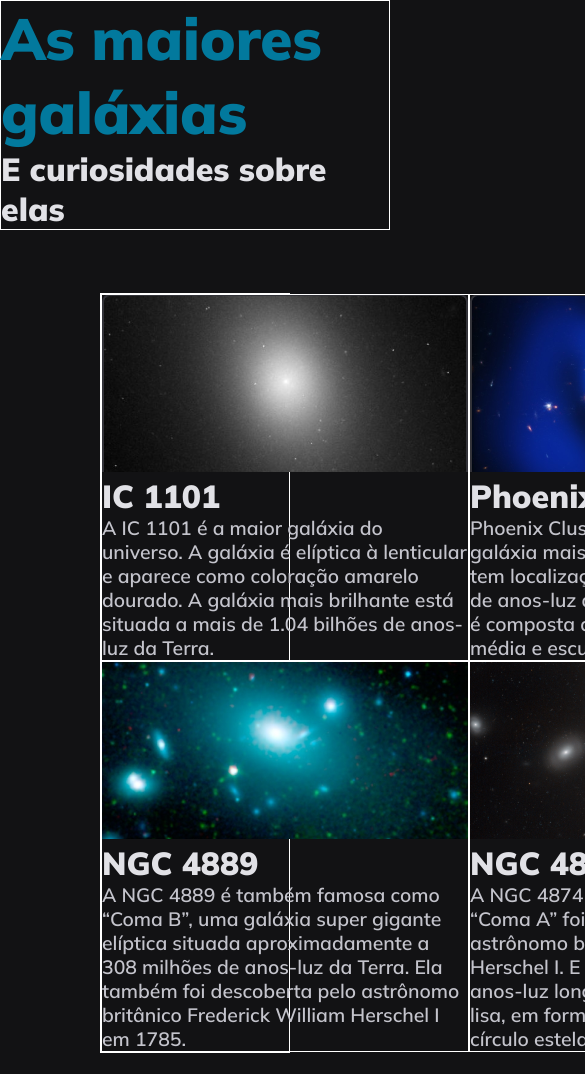
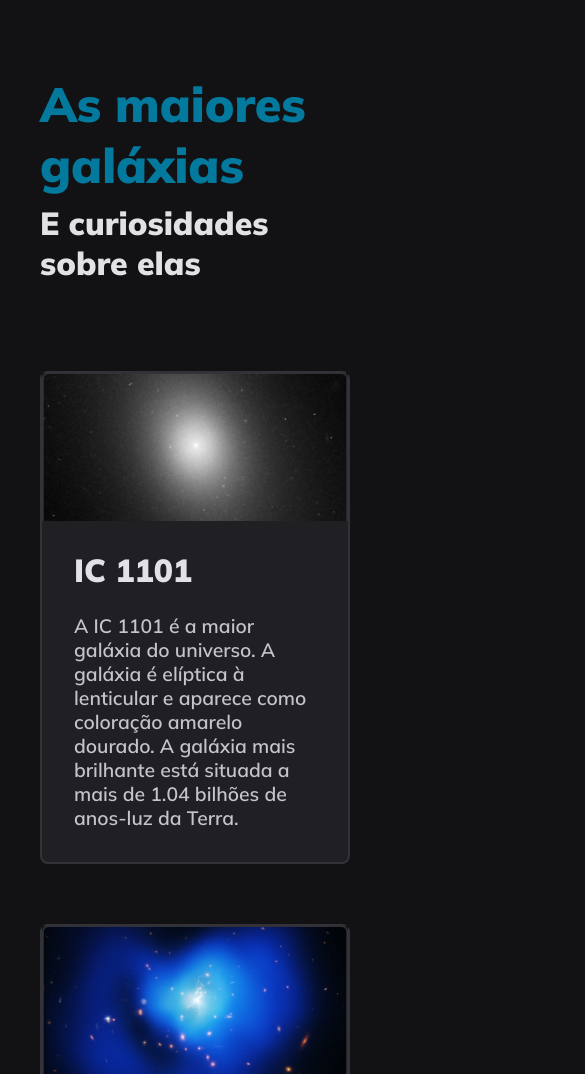
Before and after one commit to rafaelhenriquexx/galaxias, a plain HTML site: page index.html in a window 390 px wide. Shown: the top 1074 px of the page, 585 px wide, since content can reach past the window. Drawn offline with Linux system fonts and the light colour scheme.

Commit message:
continuation of HTML/CSS development

```diff
--- a/index.html
+++ b/index.html
@@ -21,26 +21,33 @@
       <h2>IC 1101</h2>
       <p>A IC 1101 é a maior galáxia do universo. A galáxia é elíptica à lenticular e aparece como coloração amarelo dourado. A galáxia mais brilhante está situada a mais de 1.04 bilhões de anos-luz da Terra. </p>
     </div>
+
     <div class="item">
       <img src="./image/image 2.png" alt="Imagem do grupo de galáxia Phoenix Cluster">
       <h2>Phoenix Cluster</h2>
       <p>Phoenix Cluster é um dos grupos de galáxia mais sólidos no universo. Ela tem localização em torno de 5.7 bilhões de anos-luz da Terra. A galáxia elíptica é composta de matéria intra-grupo média e escura.</p>
     </div>
+
     <div class="item">
       <img src="./image/image 3.png" alt="Imagem de uma galáxia espiral">
       <h2>NGC 262</h2>
       <p>A NGC 262 é localizada a 202 milhões de anos-luz da Terra, que é uma das maiores galáxias espirais conhecidas. O diâmetro da galáxia é de aproximadamente 1.3 milhões de anos-luz. </p>
     </div>
+  </div>
+
+  <div class="box">
     <div class="item">
       <img src="./image/image 4.png" alt="Imagem de uma galáxia super gigante elíptica">
       <h2>NGC 4889</h2>
       <p>A NGC 4889 é também famosa como “Coma B”, uma galáxia super gigante elíptica situada aproximadamente a 308 milhões de anos-luz da Terra. Ela também foi descoberta pelo astrônomo britânico Frederick William Herschel I em 1785.</p>
     </div>
+
     <div class="item">
       <img src="./image/image 5.png" alt="Imagem de uma galáxia lisa">
       <h2>NGC 4874</h2>
       <p>A NGC 4874 também conhecida como “Coma A” foi descoberta em 1785 pelo astrônomo britânico Frederick William Herschel I. E está a 350 milhões de anos-luz longe da Terra. É uma galáxia lisa, em forma de bola, cercada por um círculo estelar.</p>
     </div>
+
     <div class="item">
       <img src="./image/image 6.png" alt="Imagem da galáxia A2261-BCG">
       <h2>A2261-BCG</h2>
--- a/style.css
+++ b/style.css
@@ -12,6 +12,9 @@ body {
   font-family: Mulish;
   font-weight: 600;
 }
+img {
+  width: 100%;
+}
 h1 {
   color: #02799d;
   font-size: 5.8287rem;
@@ -20,24 +23,69 @@ h1 {
 h2 {
   color: #e1e1e6;
   font-size: 3.2rem;
+  padding: 2.5rem 3.2rem 2.4rem;
 }
 p {
   color: #c4c4cc;
+  padding: 0rem 3.2rem 3.2rem;
   font-size: 1.9381rem;
 }
-.conteiner{
+.conteiner {
+  display: grid;
   width: 100%;
   margin: auto;
+  gap: 4.4rem;
+  padding-bottom: 14.0rem;
 }
 .conteiner header {
-  border: 1px solid white;
+  margin: 7.3rem 10rem 4.4rem 10rem;
+}
+.conteiner header h2{
+  padding: 0.8rem 0rem 0rem;
 }
 .box {
   display: grid;
-  margin: 6.3rem 10.0rem 10.0rem ;
+  gap: 6rem;
+  margin: 0rem 10rem 0rem;
   grid-template-columns: repeat(3, 1fr);
-  border: 1px solid white;
 }
-.item{
-  border: 1px solid white;
+.item {
+  border-radius: 8px;
+  border: 2px solid #323238;
+  background: #202024;
 }
+@media(max-width: 1000px){
+  .box {
+    gap: 6rem;
+    margin: 0rem 10rem 0rem;
+    grid-template-columns: repeat(2, 1fr);
+  }
+  .box > div:nth-child(3){
+    grid-column: 1/-1;
+  }
+}
+@media(max-width: 750px){
+  .box {
+    gap: 6rem;
+    margin: 0rem 10rem 0rem;
+    grid-template-columns: 1fr;
+  }
+}
+@media(max-width: 450px){
+  .conteiner {
+    display: grid;
+    width: 100%;
+    margin: auto;
+    gap: 4.4rem;
+    padding-bottom: 7.3rem;
+  }
+  .conteiner header {
+    margin: 7.3rem 4.0rem 4.4rem;
+  }
+  .box{
+    margin: 0rem 4.0rem 0rem;
+  }
+  h1 {
+    font-size: 4.8287rem;
+  }
+}
```
